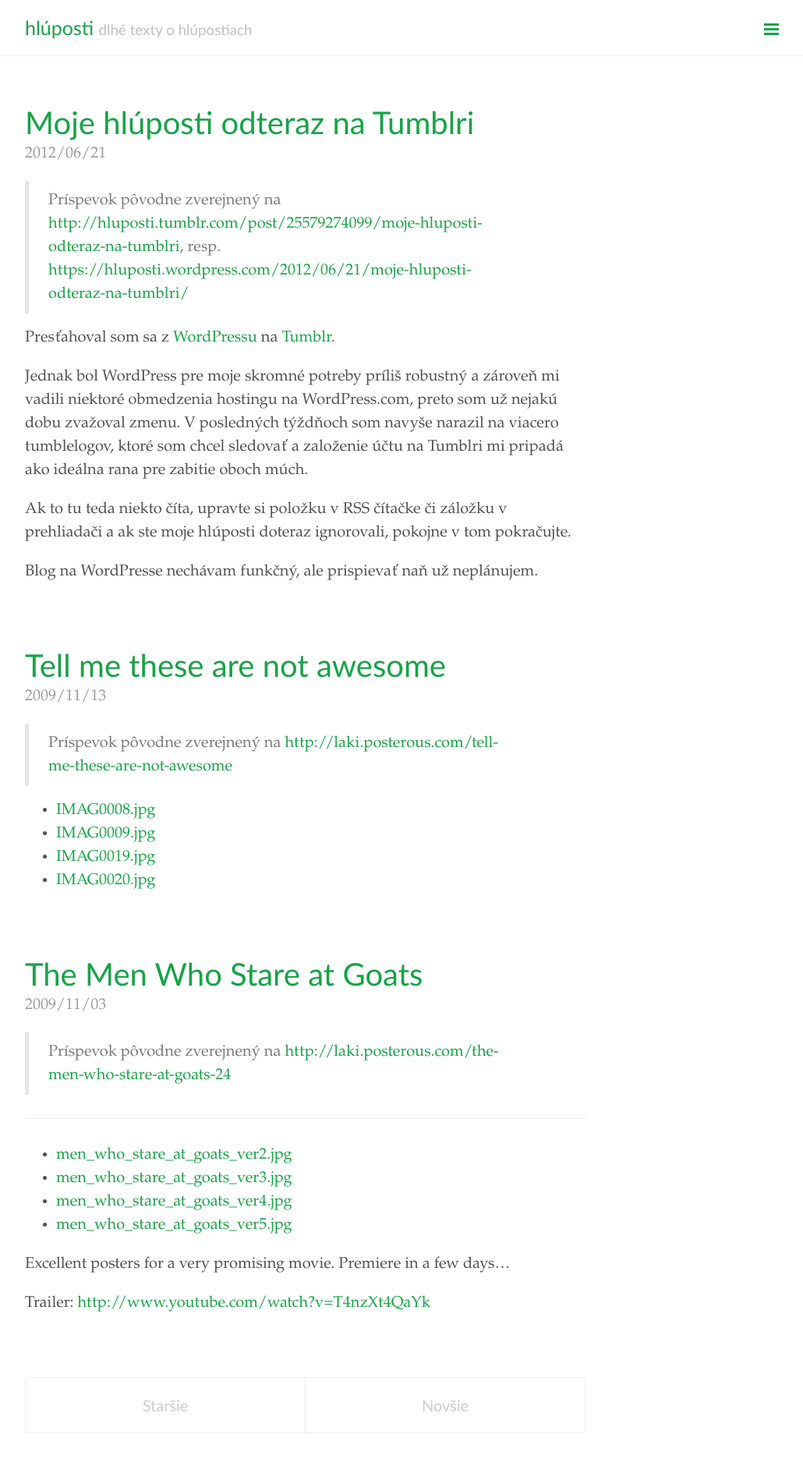
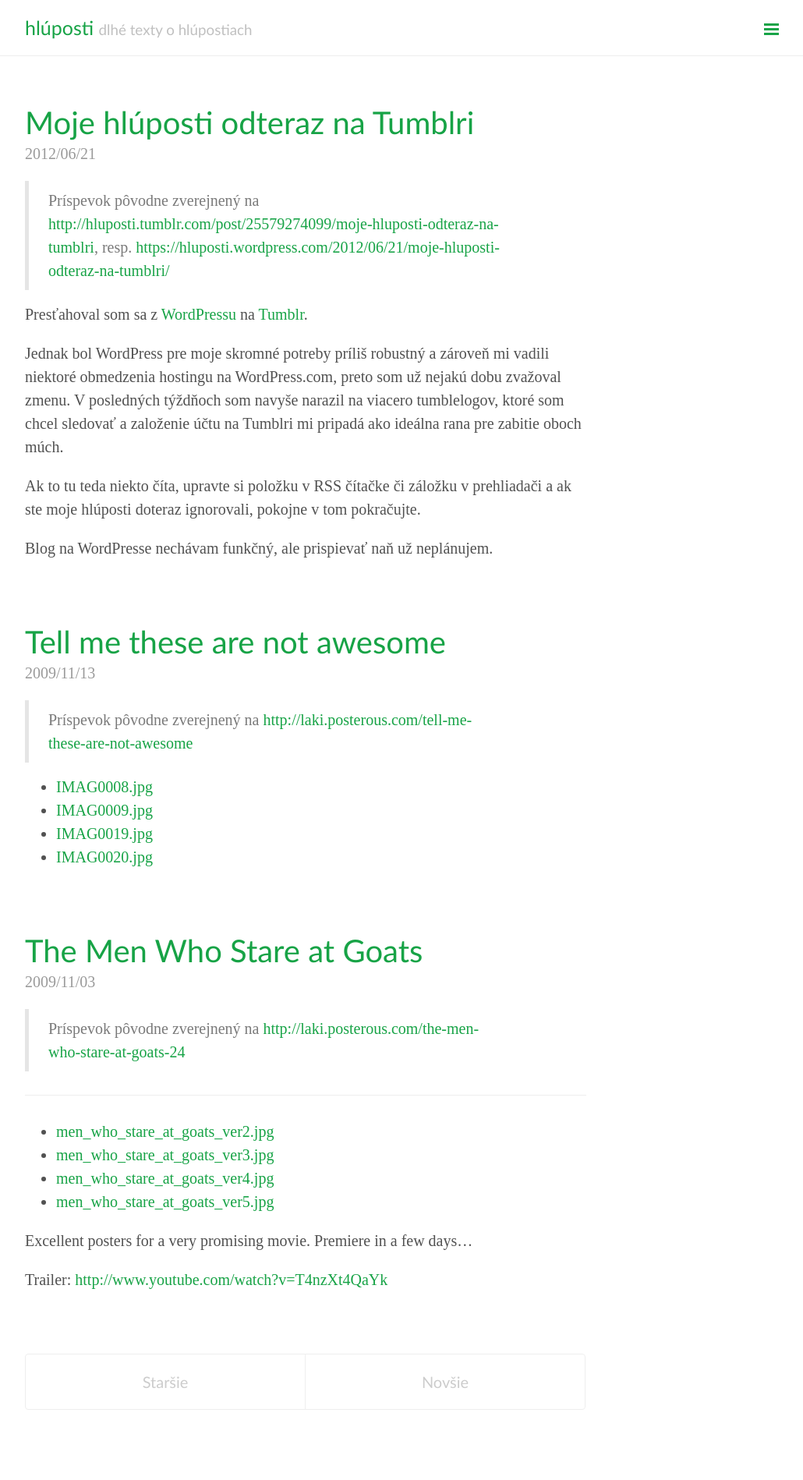
Before and after one commit to hluposti/hluposti.github.io, a Jekyll site: the page built from index.html, in a window 1280 px wide. Shown: the whole page at 78% size, without its empty margins (248-1278 px from the left). Built offline with Jekyll 4.4.1, drawn with Linux system fonts in a browser that asks for light colours; Markdown is read by kramdown in place of the engine named in the settings; the list of posts is cut into pages by our own code; after the commit the page ends 1868 px from its top, so only the background shows below that.

Commit message:
Update lanyon.css

```diff
--- a/public/css/lanyon.css
+++ b/public/css/lanyon.css
@@ -41,7 +41,7 @@
 }
 
 html {
-  font-family: Garamond, Baskerville, Baskerville Old Face, Hoefler Text, Times New Roman, serif;;
+  font-family: Baskerville, Baskerville Old Face, Hoefler Text, Times New Roman, serif;;
 }
 
 h1, h2, h3, h4, h5, h6 {
```
